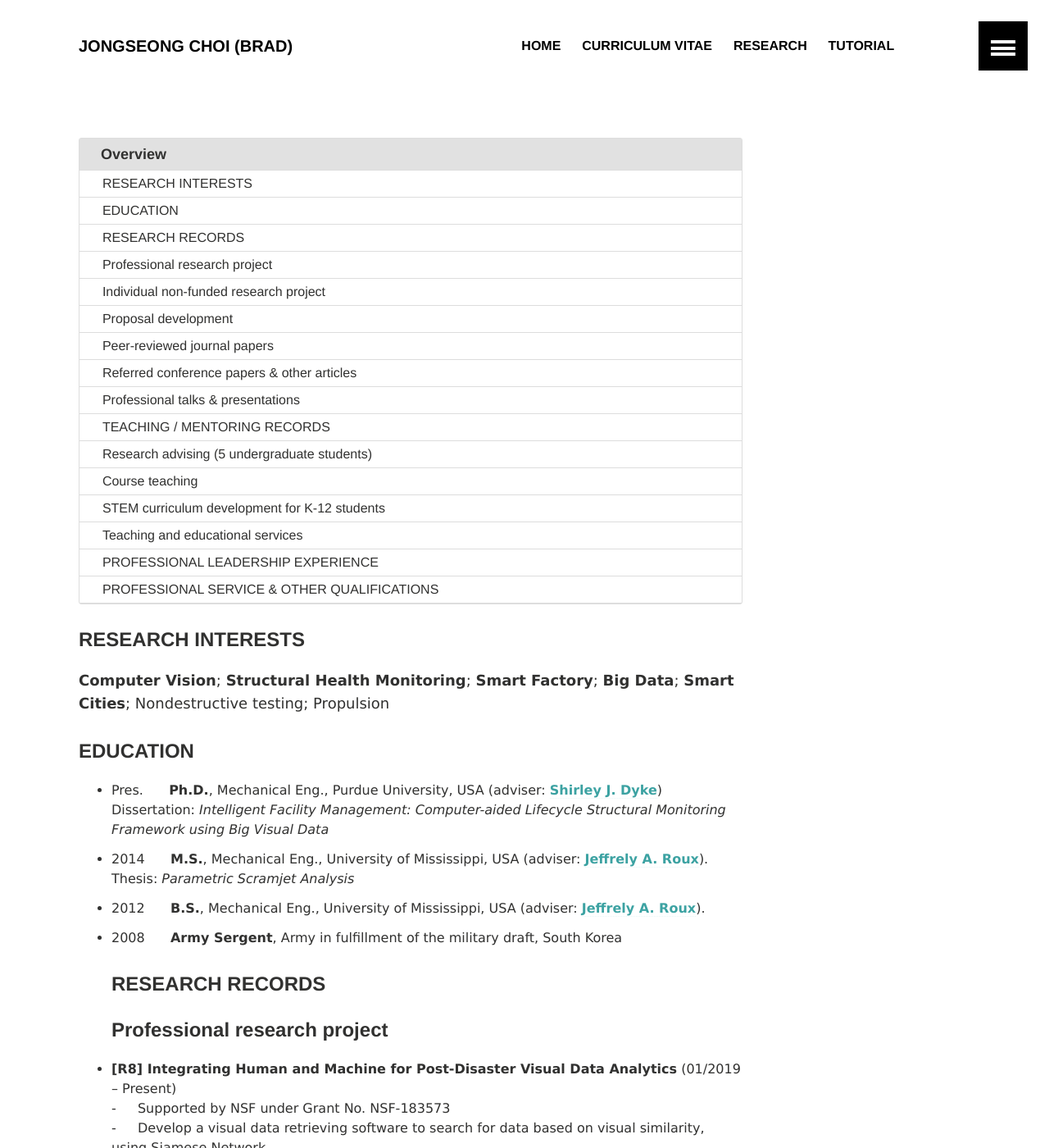
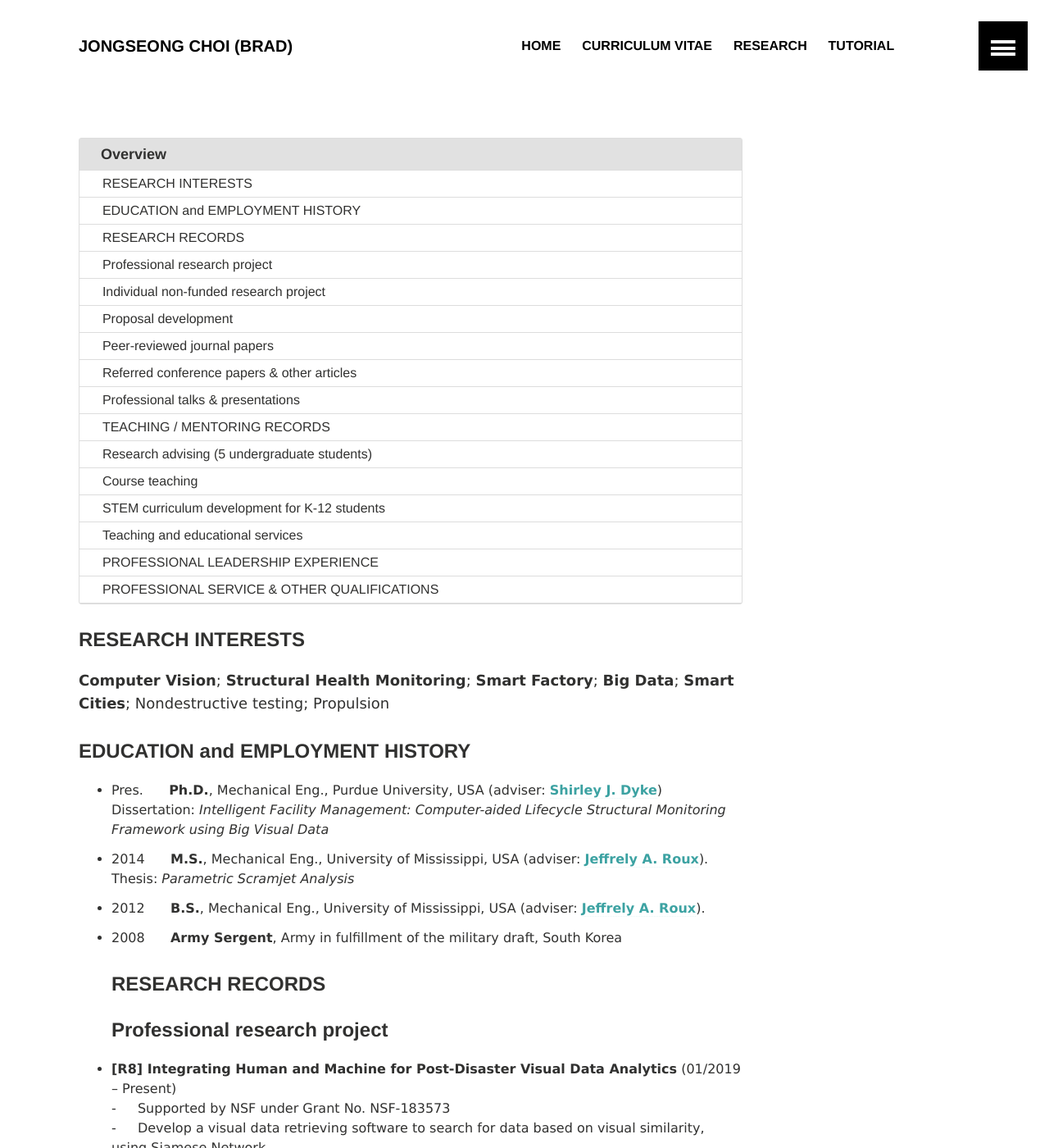
Before and after one commit to BoyackJ/websitetest, a Jekyll site: the page built from cv/index.md, in a window 1280 px wide and 1400 px high. Shown: the whole window at 82% size. Built offline with Jekyll 4.4.1, drawn with Linux system fonts in a browser that asks for light colours.

```diff
--- a/cv/index.md
+++ b/cv/index.md
@@ -38,7 +38,7 @@ ads: false
 #### RESEARCH INTERESTS
 **Computer Vision**; **Structural Health Monitoring**; **Smart Factory**; **Big Data**; **Smart Cities**; Nondestructive testing; Propulsion
 
-#### EDUCATION
+#### EDUCATION and EMPLOYMENT HISTORY
 * Pres.&nbsp;&emsp;&nbsp; **Ph.D.**, Mechanical Eng., Purdue University, USA (adviser: [**Shirley J. Dyke**](https://engineering.purdue.edu/IISL/))
 Dissertation: *Intelligent Facility Management: Computer-aided Lifecycle Structural Monitoring Framework using Big Visual Data*
 * 2014 &nbsp;&emsp; **M.S.**, Mechanical Eng., University of Mississippi, USA (adviser: [**Jeffrely A. Roux**](https://www.engineering.olemiss.edu/~meroux/)).
```
